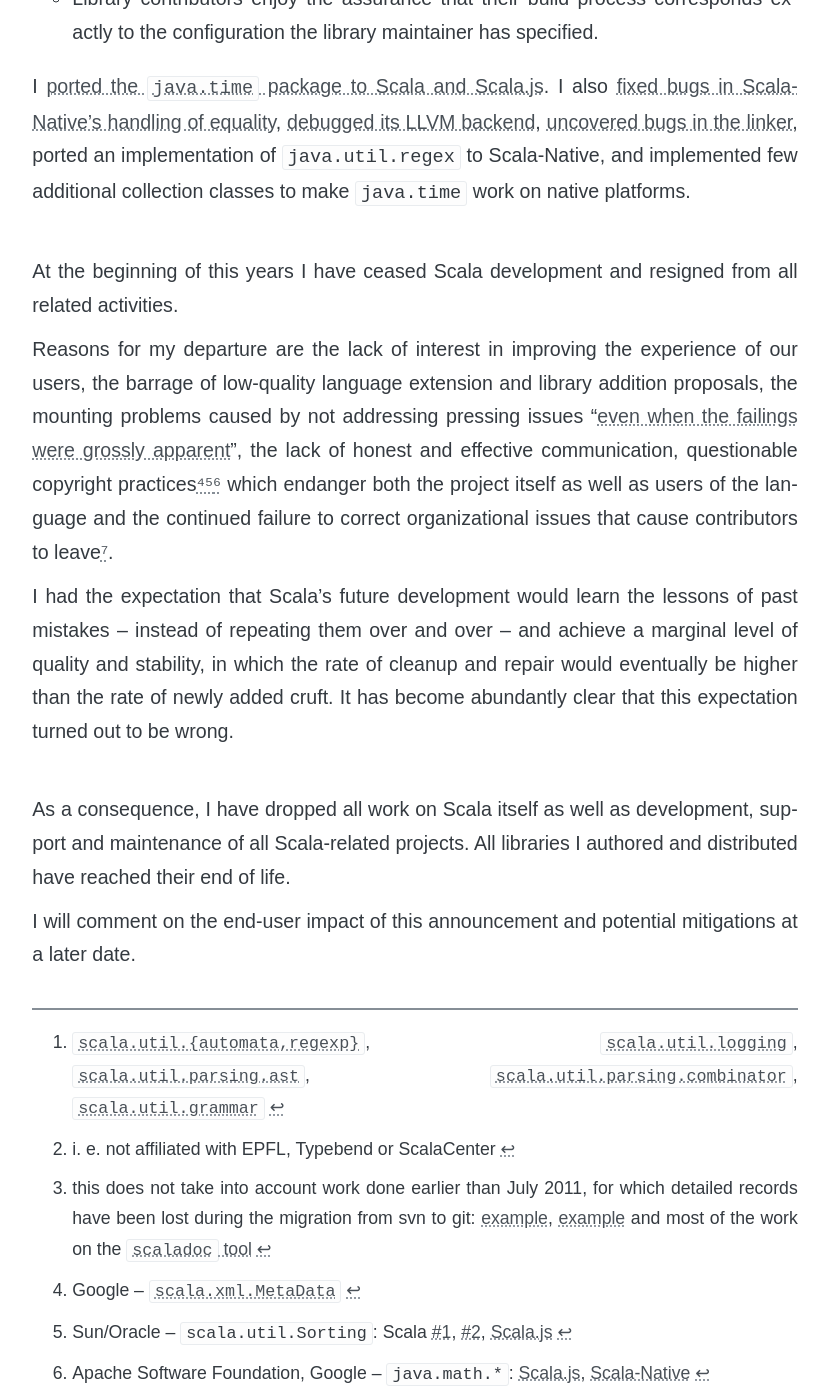
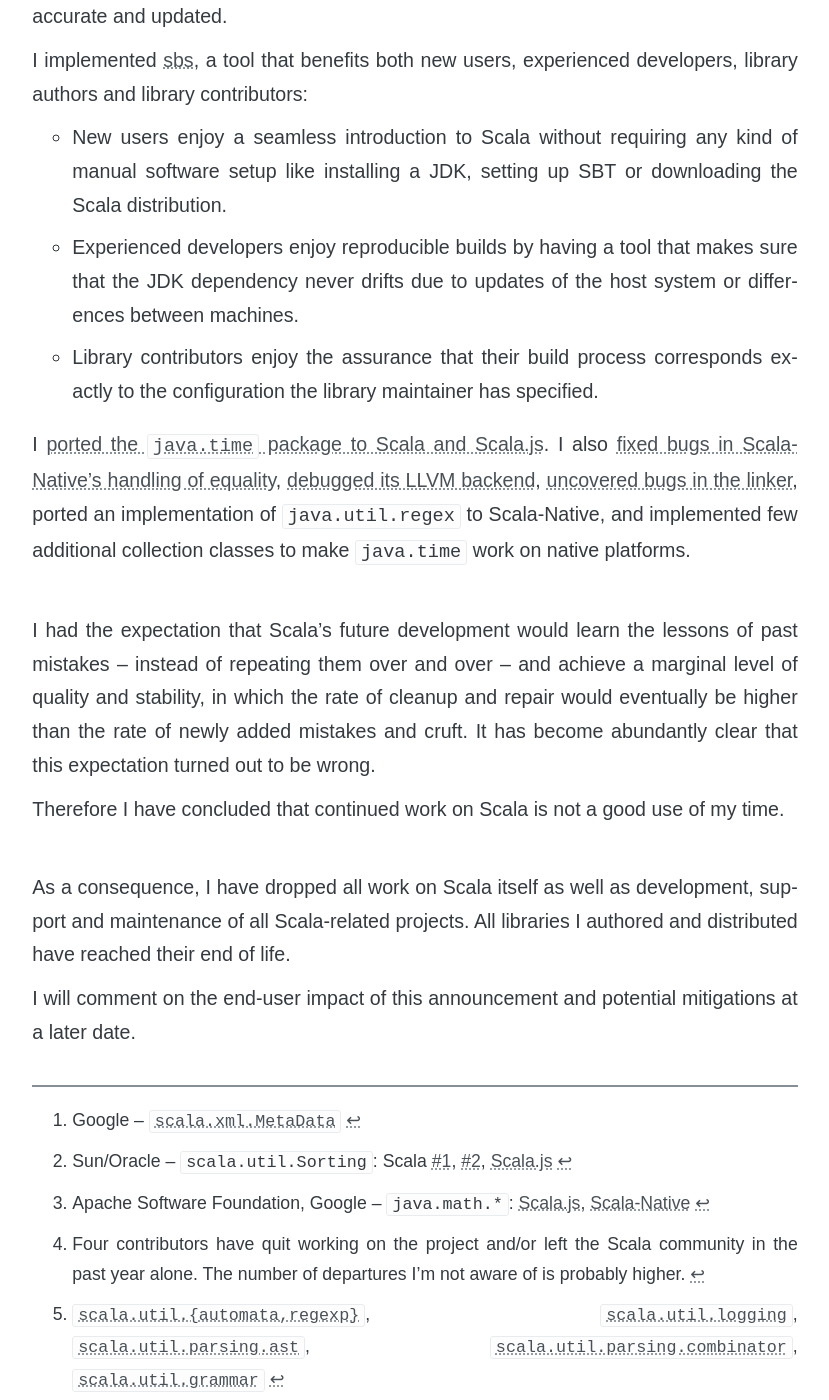
Before and after one commit to soc/soc.me, a Jekyll site: the page built from _six-years-of-scala-development/departure.md, in a window 1280 px wide and 1400 px high, scrolled down 2036 px. Shown: the whole window, without its empty margins (225-1054 px from the left). Built offline with Jekyll 4.4.1, drawn with Linux system fonts in a browser that asks for light colours; some web fonts are replaced; some of the changed text lies outside the part shown.

Commit message:
Depature reordering

```diff
--- a/_six-years-of-scala-development/departure.md
+++ b/_six-years-of-scala-development/departure.md
@@ -11,9 +11,21 @@
 language easier to adopt and more attractive to a wider audience.
 
 <br/>
-For the last six years I had been deeply committed to this idea, and looking
-back at a few of my contributions to the main Scala repository shows it has been
-quite a journey:
+At the beginning of this years I have ceased Scala development and resigned from
+all related activities.
+
+Reasons for my departure are the lack of interest in improving the experience of
+our users, the barrage of low-quality language extension and library addition
+proposals, the mounting problems caused by not addressing pressing issues
+"[even when the failings were grossly apparent](https://news.ycombinator.com/item?id=8277626)",
+the lack of honest and effective communication, questionable copyright practices[^xml][^sort][^math]
+which endanger both the project itself as well as users of the language and the
+continued failure to correct organizational issues that cause contributors to
+leave[^leave].
+
+<br/>
+For the last six years I had been deeply committed to improving every aspect of
+Scala, and looking back it has been quite a journey:
 
 I [proposed](https://groups.google.com/forum/#!topic/scala-internals/q1YX7NC1geM/discussion)
 and [implemented](https://github.com/scala/scala/pull/3076) the deprecation of
@@ -91,27 +103,13 @@
 few additional collection classes to make `java.time` work on native platforms.
 
 <br/>
-At the beginning of this years I have ceased Scala development and resigned from
-all related activities.
-
-Reasons for my departure are the lack of interest in improving the experience of
-our users, the barrage of low-quality language extension and library addition
-proposals, the mounting problems caused by not addressing pressing issues
-"[even when the failings were grossly apparent](https://news.ycombinator.com/item?id=8277626)",
-the lack of honest and effective communication, questionable copyright practices[^xml][^sort][^math]
-which endanger both the project itself as well as users of the language and the
-continued failure to correct organizational issues that cause contributors to
-leave[^leave].
-
 I had the expectation that Scala's future development would learn the lessons of
 past mistakes – instead of repeating them over and over – and achieve a marginal
 level of quality and stability, in which the rate of cleanup and repair would
-eventually be higher than the rate of newly added cruft.
+eventually be higher than the rate of newly added mistakes and cruft.
 It has become abundantly clear that this expectation turned out to be wrong.
 
-{% comment %}
-I have concluded that continued work on Scala is not a good use of my time.
-{% endcomment %}
+Therefore I have concluded that continued work on Scala is not a good use of my time.
 
 <br/>
 As a consequence, I have dropped all work on Scala itself as well as
```
